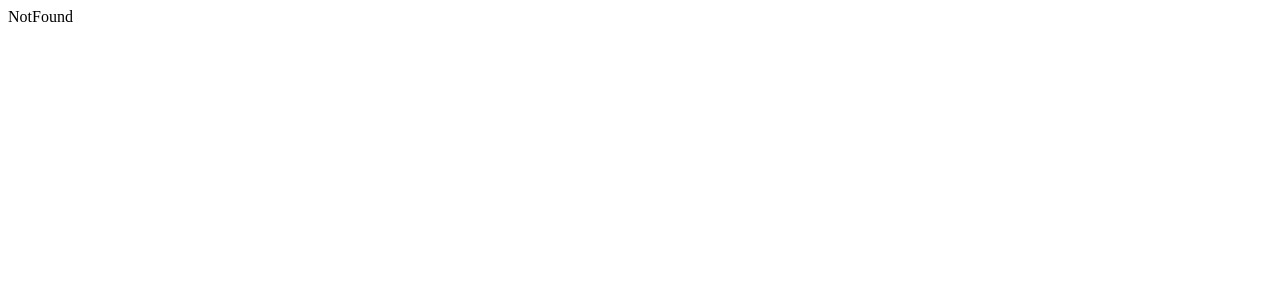
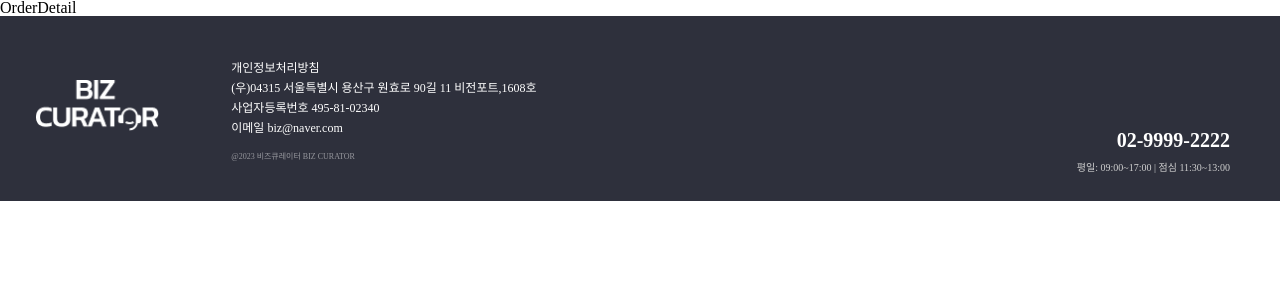
Before and after one commit to FastCampus-Final-Project-bizcurator-1/FinalProject-1-Frontend, a React (Create React App) app: page /mypage/order/detail/1 in a window 1280 px wide. Before the commit this address had no page. Shown: the top 300 px of the page. Built offline with nearby package versions, Linux system fonts and the light colour scheme.

Commit message:
[ADD] 마이페이지의 주문상세보기의 누락된 라우팅  ,OrderDetail 컴포넌트 추가

```diff
--- a/src/index.js
+++ b/src/index.js
@@ -12,6 +12,7 @@ import FindPw from './pages/user/login/FindPw';
 import MyPage from './pages/user/mypage/MyPage';
 import UserModify from './pages/user/mypage/UserModify';
 import MyOrder from './pages/user/mypage/MyOrder';
+import OrderDetail from './pages/user/mypage/OrderDetail';
 import WishList from './pages/user/mypage/WishList';
 import MyInquiryList from './pages/user/mypage/MyInquiryList';
 import Cart from './pages/user/mypage/Cart';
@@ -42,6 +43,7 @@ const router = createBrowserRouter([
       { path: '/mypage', element: <MyPage /> },
       { path: '/mypage/usermodify', element: <UserModify /> },
       { path: '/mypage/order', element: <MyOrder /> },
+      { path: '/mypage/order/detail/:orderNumber', element: <OrderDetail /> },
       { path: '/mypage/wishlist', element: <WishList /> },
       { path: '/mypage/myinquirylist', element: <MyInquiryList /> },
       { path: '/mypage/cart', element: <Cart /> },
--- /dev/null
+++ b/src/pages/user/mypage/OrderDetail.jsx
@@ -0,0 +1,5 @@
+import React from 'react';
+
+export default function OrderDetail() {
+  return <div>OrderDetail</div>;
+}
```
